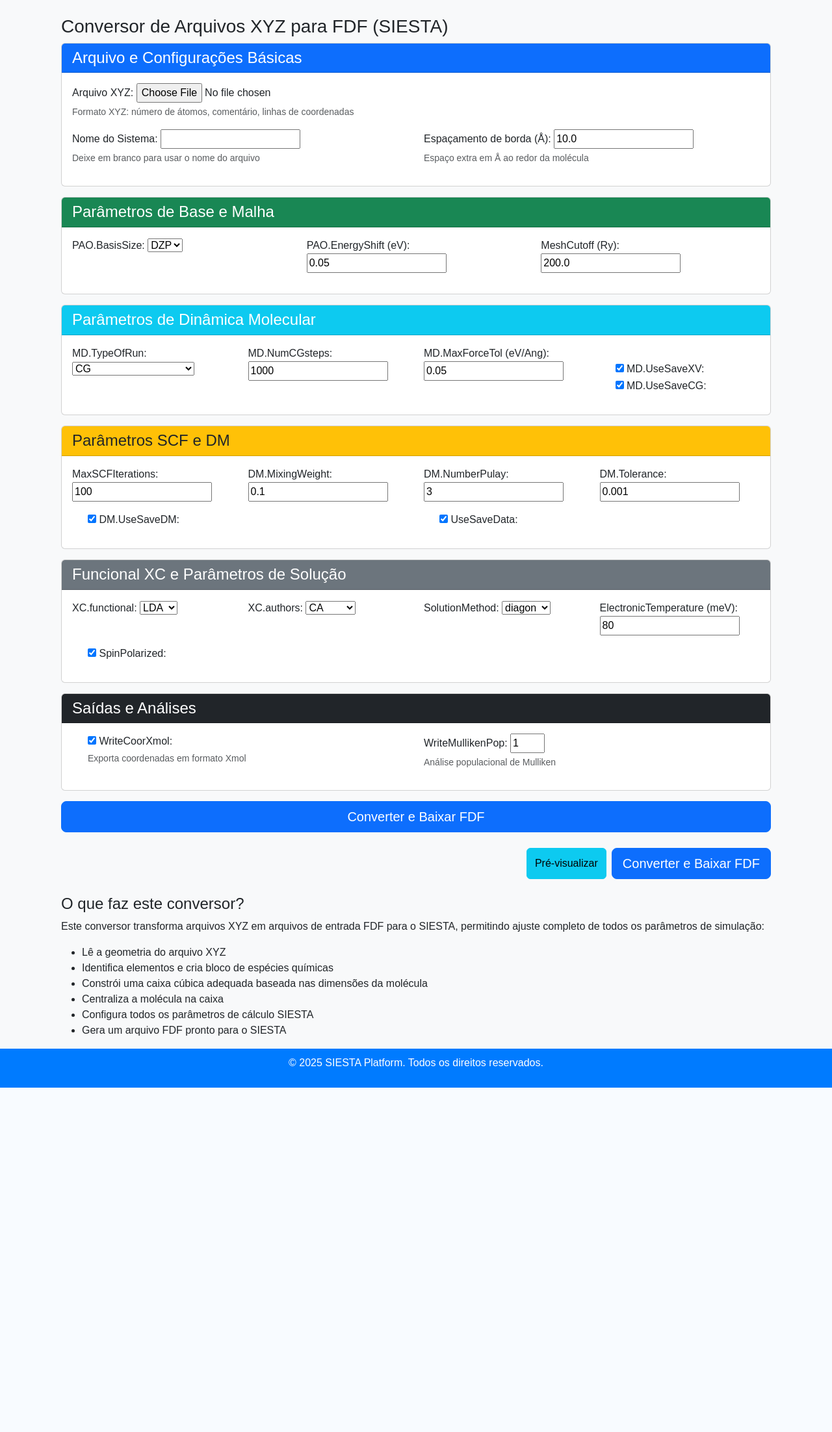
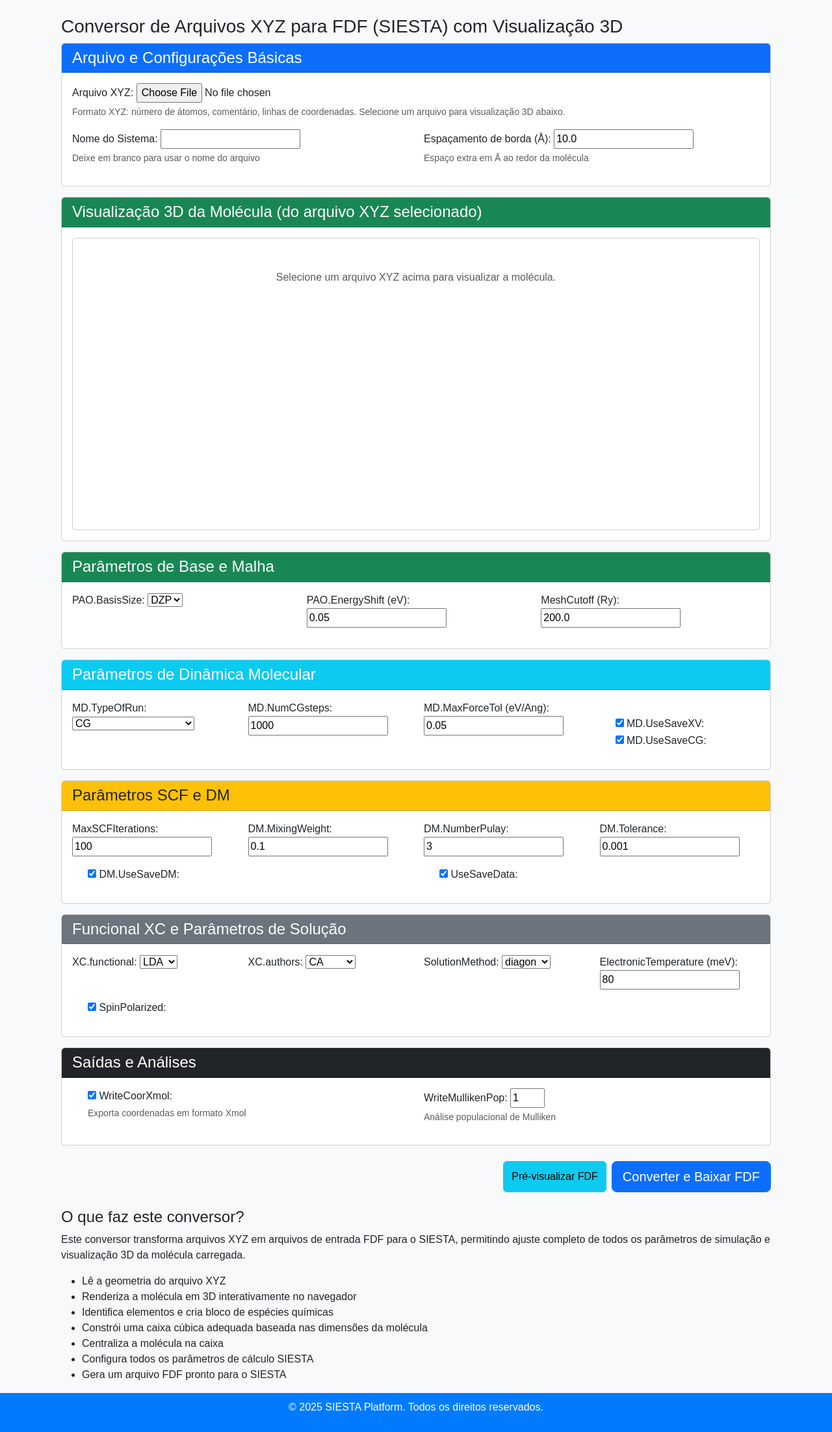
Before and after one commit to GustavoGarciaPereira/SIESTA_Platform, a Django app: page /convert/ in a window 1280 px wide. Shown: the part 56-2260 px from the top of the page at 65% size. Before the commit the page ends 1730 px from the top, so only its background shows below. Run offline with Django 4.2, Linux system fonts and the light colour scheme.

Commit message:
add vizualizador 3d

```diff
--- a/converter/templates/converter/upload.html
+++ b/converter/templates/converter/upload.html
@@ -1,15 +1,13 @@
 {% extends "base.html" %}
 
-{% block title %}Conversor XYZ para FDF com Parâmetros SIESTA{% endblock %}
+{% block title %}Conversor XYZ para FDF com Visualizador 3D{% endblock %}
 
 {% block content %}
 <div class="container">
-    <h3>Conversor de Arquivos XYZ para FDF (SIESTA)</h3>
+    <h3>Conversor de Arquivos XYZ para FDF (SIESTA) com Visualização 3D</h3>
 
     <form method="post" enctype="multipart/form-data" id="convertForm">
         {% csrf_token %}
-
-
 
         <div class="card mb-3">
             <div class="card-header bg-primary text-white">
@@ -18,11 +16,11 @@
             <div class="card-body">
                 <div class="mb-3">
                     {{ form.xyz_file.label_tag }}
-                    {{ form.xyz_file }}
+                    {{ form.xyz_file }} {# Este é o input que o JS vai observar #}
                     {% if form.xyz_file.errors %}
                     <div class="invalid-feedback d-block">{{ form.xyz_file.errors }}</div>
                     {% endif %}
-                    <div class="form-text">Formato XYZ: número de átomos, comentário, linhas de coordenadas</div>
+                    <div class="form-text">Formato XYZ: número de átomos, comentário, linhas de coordenadas. Selecione um arquivo para visualização 3D abaixo.</div>
                 </div>
 
                 <div class="row">
@@ -46,6 +44,18 @@
                             <div class="form-text">Espaço extra em Å ao redor da molécula</div>
                         </div>
                     </div>
+                </div>
+            </div>
+        </div>
+
+        <!-- Container para o Visualizador 3Dmol.js -->
+        <div class="card mb-3">
+            <div class="card-header bg-success text-white">
+                <h4 class="mb-0">Visualização 3D da Molécula (do arquivo XYZ selecionado)</h4>
+            </div>
+            <div class="card-body">
+                <div id="molviewer" style="width: 100%; height: 450px; position: relative; border: 1px solid #ced4da; border-radius: .25rem;">
+                    <div class="text-center p-5 text-muted">Selecione um arquivo XYZ acima para visualizar a molécula.</div>
                 </div>
             </div>
         </div>
@@ -277,14 +287,10 @@
             </div>
         </div>
 
-        <div class="d-grid gap-2">
-            <button type="submit" class="btn btn-lg btn-primary">Converter e Baixar FDF</button>
-        </div>
-
         <!-- Botões de ação no final do formulário -->
         <div class="d-flex gap-2 justify-content-end mt-4 mb-4">
             <button type="button" id="previewButton" class="btn btn-info">
-                <i class="bi bi-eye-fill"></i> Pré-visualizar
+                <i class="bi bi-eye-fill"></i> Pré-visualizar FDF
             </button>
             <button type="submit" class="btn btn-lg btn-primary">
                 <i class="bi bi-download"></i> Converter e Baixar FDF
@@ -292,7 +298,7 @@
         </div>
     </form>
 
-    <!-- Modal de Pré-visualização -->
+    <!-- Modal de Pré-visualização FDF -->
     <div class="modal fade" id="previewModal" tabindex="-1" aria-labelledby="previewModalLabel" aria-hidden="true">
         <div class="modal-dialog modal-xl modal-dialog-scrollable">
             <div class="modal-content">
@@ -313,11 +319,10 @@
         </div>
     </div>
 
-    <!-- Mostrar pré-visualização se foi submetido com o botão de pré-visualizar -->
     {% if preview_content %}
     <div class="card mb-4">
         <div class="card-header bg-info text-white d-flex justify-content-between align-items-center">
-            <h5 class="mb-0">Pré-visualização: {{ preview_filename }}</h5>
+            <h5 class="mb-0">Pré-visualização FDF: {{ preview_filename }}</h5>
             <button type="submit" form="convertForm" class="btn btn-light">
                 <i class="bi bi-download"></i> Download
             </button>
@@ -330,9 +335,10 @@
 
     <div class="mt-4">
         <h4>O que faz este conversor?</h4>
-        <p>Este conversor transforma arquivos XYZ em arquivos de entrada FDF para o SIESTA, permitindo ajuste completo de todos os parâmetros de simulação:</p>
+        <p>Este conversor transforma arquivos XYZ em arquivos de entrada FDF para o SIESTA, permitindo ajuste completo de todos os parâmetros de simulação e visualização 3D da molécula carregada.</p>
         <ul>
             <li>Lê a geometria do arquivo XYZ</li>
+            <li>Renderiza a molécula em 3D interativamente no navegador</li>
             <li>Identifica elementos e cria bloco de espécies químicas</li>
             <li>Constrói uma caixa cúbica adequada baseada nas dimensões da molécula</li>
             <li>Centraliza a molécula na caixa</li>
@@ -342,60 +348,109 @@
     </div>
 </div>
 
-<!-- JavaScript para a funcionalidade de pré-visualização -->
+<!-- Incluir a biblioteca 3Dmol.js -->
+<script src="https://cdnjs.cloudflare.com/ajax/libs/3Dmol/2.0.4/3Dmol-min.js"></script>
+
+<!-- JavaScript para a funcionalidade de pré-visualização FDF e Visualização 3D -->
 <script>
 document.addEventListener('DOMContentLoaded', function() {
+    // Script para pré-visualização FDF (existente)
     const previewButton = document.getElementById('previewButton');
     const downloadPreviewButton = document.getElementById('downloadPreviewButton');
     const previewContent = document.getElementById('previewContent');
     const form = document.getElementById('convertForm');
     const modalElement = document.getElementById('previewModal');
 
-        // Inicializar o modal Bootstrap
-        let previewModal = new bootstrap.Modal(modalElement);
+    let previewModal = null;
+    if (modalElement) {
+        previewModal = new bootstrap.Modal(modalElement);
+    }
 
-        // Função para pré-visualizar
+    if (previewButton) {
         previewButton.addEventListener('click', function() {
-            // Criar um FormData para enviar todos os campos do formulário
             const formData = new FormData(form);
             formData.append('preview', 'true');
 
-            // Ocultar qualquer mensagem de erro anterior
-            previewContent.innerHTML = '<div class="text-center"><div class="spinner-border" role="status"></div><p class="mt-2">Gerando pré-visualização...</p></div>';
+            previewContent.innerHTML = '<div class="text-center"><div class="spinner-border" role="status"></div><p class="mt-2">Gerando pré-visualização FDF...</p></div>';
 
-            // Mostrar o modal enquanto carrega
-            previewModal.show();
+            if (previewModal) previewModal.show();
 
-            // Enviar solicitação AJAX para obter a pré-visualização
             fetch(window.location.href, {
                 method: 'POST',
                 body: formData,
-                headers: {
-                    'X-Requested-With': 'XMLHttpRequest'
-                }
+                headers: { 'X-Requested-With': 'XMLHttpRequest' }
             })
             .then(response => response.json())
             .then(data => {
-                // Atualizar o conteúdo da pré-visualização
                 previewContent.textContent = data.content;
-                // Atualizar o título do modal
-                document.getElementById('previewModalLabel').textContent = 'Pré-visualização: ' + data.filename;
+                if (document.getElementById('previewModalLabel')) {
+                    document.getElementById('previewModalLabel').textContent = 'Pré-visualização FDF: ' + data.filename;
+                }
             })
             .catch(error => {
-                console.error('Erro:', error);
-                previewContent.innerHTML = '<div class="alert alert-danger">Erro ao gerar pré-visualização. Verifique se o arquivo XYZ é válido.</div>';
+                console.error('Erro na pré-visualização FDF:', error);
+                previewContent.innerHTML = '<div class="alert alert-danger">Erro ao gerar pré-visualização FDF. Verifique se o arquivo XYZ é válido.</div>';
             });
         });
+    }
 
-        // Função para fazer download a partir do botão no modal
+    if (downloadPreviewButton) {
         downloadPreviewButton.addEventListener('click', function() {
-            // Remover o campo 'preview' se estiver presente
             const previewInput = form.querySelector('input[name="preview"]');
             if (previewInput) previewInput.remove();
-
-            // Enviar o formulário para download
             form.submit();
         });
+    }
+
+    // Novo Script para Visualização 3D com 3Dmol.js
+    // O Django renderiza o input de arquivo com id="id_xyz_file" e name="xyz_file"
+    // Usaremos o 'name' pois é mais genérico, mas 'id_xyz_file' também funcionaria.
+    let xyzFileElement = document.querySelector('input[name="xyz_file"]');
+    let viewerContainer = document.getElementById('molviewer');
+    let glviewer = null;
+
+    if (xyzFileElement && viewerContainer) {
+        xyzFileElement.addEventListener('change', function(event) {
+            const file = event.target.files[0];
+            if (file) {
+                const reader = new FileReader();
+                reader.onload = function(e) {
+                    const xyzData = e.target.result;
+
+                    // Limpa o container antes de adicionar novo viewer
+                    viewerContainer.innerHTML = '';
+
+                    if (glviewer) {
+                        // Se você quiser manter o objeto viewer e apenas atualizar o modelo:
+                        // glviewer.clear();
+                        // glviewer.addModel(xyzData, 'xyz');
+                        // Mas criar um novo viewer a cada vez é mais simples e robusto aqui.
+                    }
+                    glviewer = $3Dmol.createViewer(viewerContainer, { backgroundColor: 'white' });
+                    glviewer.addModel(xyzData, 'xyz');
+                    glviewer.setStyle({}, {stick: {radius: 0.15}, sphere: {scale: 0.25}}); // Estilo stick com esferas menores
+                    glviewer.zoomTo();
+                    glviewer.render();
+                    // glviewer.zoom(0.8, 1000); // Zoom inicial pode ser ajustado conforme preferência
+                };
+                reader.onerror = function() {
+                    viewerContainer.innerHTML = '<div class="alert alert-danger text-center p-3">Erro ao ler o arquivo XYZ.</div>';
+                    console.error("Erro ao ler o arquivo:", reader.error);
+                };
+                reader.readAsText(file);
+            } else {
+                // Se nenhum arquivo for selecionado (ou for des-selecionado)
+                viewerContainer.innerHTML = '<div class="text-center p-5 text-muted">Selecione um arquivo XYZ acima para visualizar a molécula.</div>';
+                if (glviewer) {
+                    glviewer.clear();
+                    glviewer = null;
+                }
+            }
+        });
+    } else {
+        if (!xyzFileElement) console.error("Elemento input[name='xyz_file'] não encontrado.");
+        if (!viewerContainer) console.error("Elemento div#molviewer não encontrado.");
+    }
 });
 </script>
 {% endblock %}
```
Lines whose indentation alone changed are shown as unchanged.
